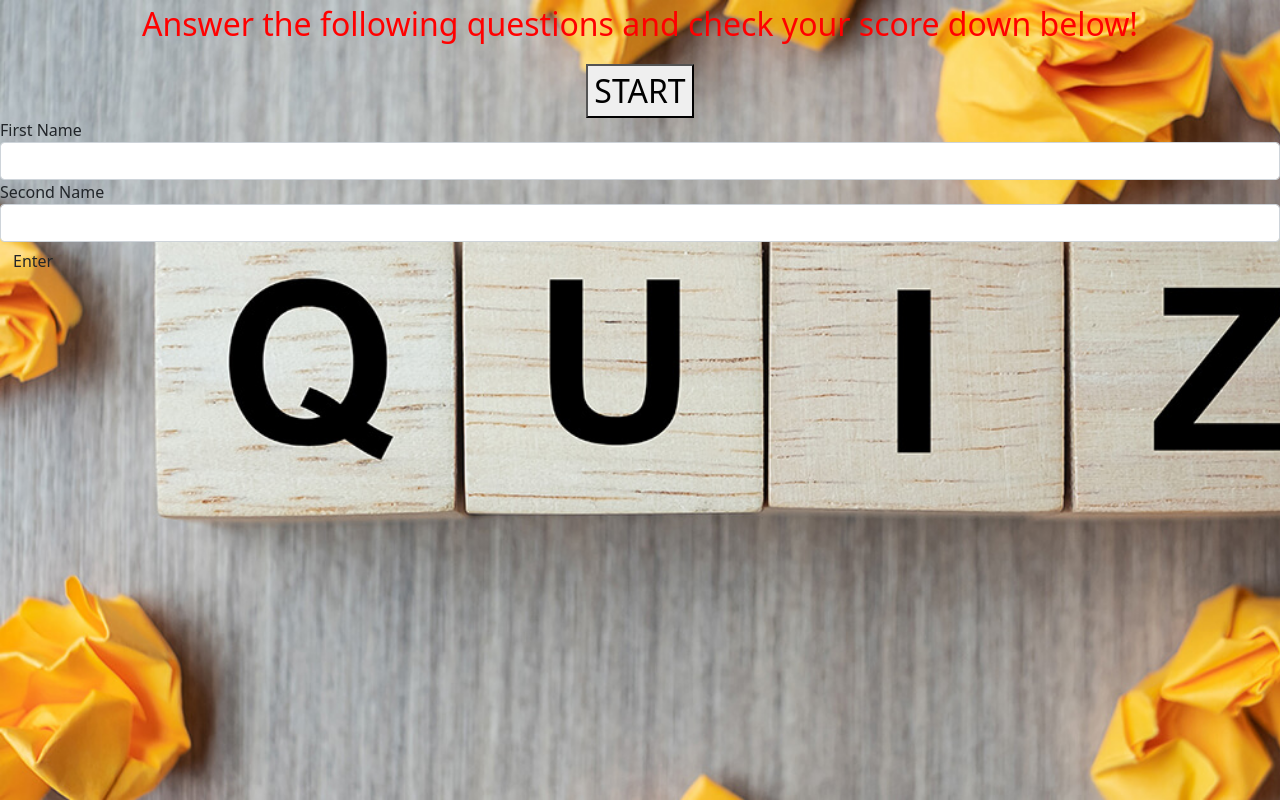
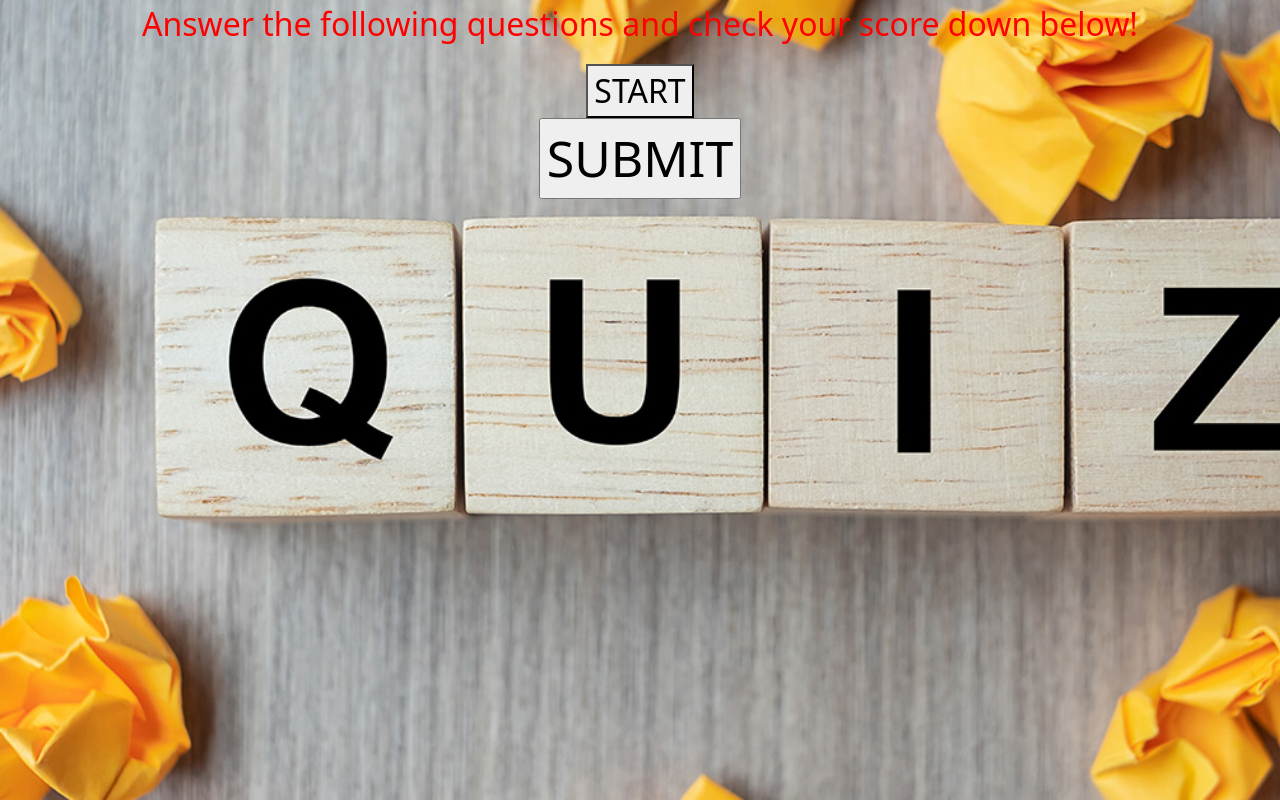
Before and after one commit to oscar9181/Multichoice, a plain HTML site: page index.html in a window 1280 px wide. Drawn offline with nearby package versions, Linux system fonts and the light colour scheme.

Commit message:
add changes in js and css index.html

```diff
--- a/css/stylesheet.css
+++ b/css/stylesheet.css
@@ -29,3 +29,9 @@ body{
 #questions{
     text-align: center;
 }
+.submit{
+    text-align: center;
+    color: red;
+    font-size: 50px;
+
+}
--- a/index.html
+++ b/index.html
@@ -14,18 +14,7 @@
          <p>Answer the following questions and check your score down below!</p>
         <button id="btn1">START</button>
         </div>
-        <div class="form-group">
 
-            <label for="name">First Name</label>
-            <input class="form-control" type="text" id="firstName">
-        </div>
-        <div class="form-group">
-            <label for="name">Second Name</label>
-            <input class="form-control" type="text" id="secondName">
-        </div>
-        <button id="Enter-btn" class="btn">Enter</button>
-
-    </div>
 
     <div class="container">
     <h1>QUIZBOARD</h1>
@@ -92,17 +81,18 @@
 
 </div>
 
-
+</div>
 
 <div class="submit">
     <input type="button" value="SUBMIT" id="submit" onclick="submitButton()">
+    <div id="text"></div>
 </div>
 <div id="text"></div>
 
 
 
 
-   </div>
+
 <script src="https://code.jquery.com/jquery-3.6.0.js" integrity="sha256-H+K7U5CnXl1h5ywQfKtSj8PCmoN9aaq30gDh27Xc0jk=" crossorigin="anonymous"></script>
 <script src="js/script.js"></script>
 </body>
--- a/js/script.js
+++ b/js/script.js
@@ -6,34 +6,44 @@ $(document).ready(function(){
     })
 })
 
+$(document).ready(function(){
+    $(".submit").click(function(event){
+        $(".container").hide()
+
+
+    })
+})
 
     function submitButton() {
         var score = 0;
-        const correctAnswer1 = document.questionsList.question1.value;
-        const correctAnswer2 = document.questionsList.question2.value;
-        const correctAnswer3 = document.questionsList.question3.value;
-        const correctAnswer4 = document.questionsList.question4.value;
-        const correctAnswer5 = document.questionsList.question5.value;
-        const correctAnswer6 = document.questionsList.question6.value;
-        const correctAnswer7 = document.questionsList.question7.value;
+        const correctAnswer1 = $("input[type=radio][name=question1]:checked").val();
+        const correctAnswer2 = $("input[type=radio][name=question2]:checked").val();
+        const correctAnswer3 = $("input[type=radio][name=question3]:checked").val();
+        const correctAnswer4 = $("input[type=radio][name=question4]:checked").val();
+        const correctAnswer5 = $("input[type=radio][name=question5]:checked").val();
+        const correctAnswer6 = $("input[type=radio][name=question6]:checked").val();
+        const correctAnswer7 = $("input[type=radio][name=question7]:checked").val();
 
 
         var result = document.getElementById("text");
-        if (correctAnswer1 == "3") (score++);
-        if (correctAnswer2 == "c") (score++);
-        if (correctAnswer3 == "c") (score++);
-        if (correctAnswer4 == "a") (score++);
-        if (correctAnswer5 == "a") (score++);
-        if (correctAnswer6 == "c") (score++);
-        if (correctAnswer7 == "c") (score++);
+        if (correctAnswer1 == "java") (score++);
+        if (correctAnswer2 == "1999") (score++);
+        if (correctAnswer3 == "Mark Otto") (score++);
+        if (correctAnswer4 == "YES") (score++);
+        if (correctAnswer5 == "Yes") (score++);
+        if (correctAnswer6 == "jQuery effectfadeout()method") (score++);
+        if (correctAnswer7 == "You can use JavaScript to create interactive web elements") (score++);
 
 
 
         var scorePercent = (Math.floor(score * 100 / 7));
         if (scorePercent >= 80) {
-            result.textContent = score + "/7. Congratulations! You have scored " + scorePercent + "%.  EXCELLENT!!!";
+            result.innerHTML = score + "/7. Congratulations! You have scored " + scorePercent + "%.  EXCELLENT!!!";
         } else if (scorePercent >= 50) {
-            result.textContent = score + "/7. Congratulations, You have scored " + scorePercent + "% . FAIR!";
+            result.innerHTML = score + "/7. Congratulations, You have scored " + scorePercent + "% . FAIR!";
+        }
+        else{
+            result.innerHTML = score + "Try harder";
         }
 
     };
```
